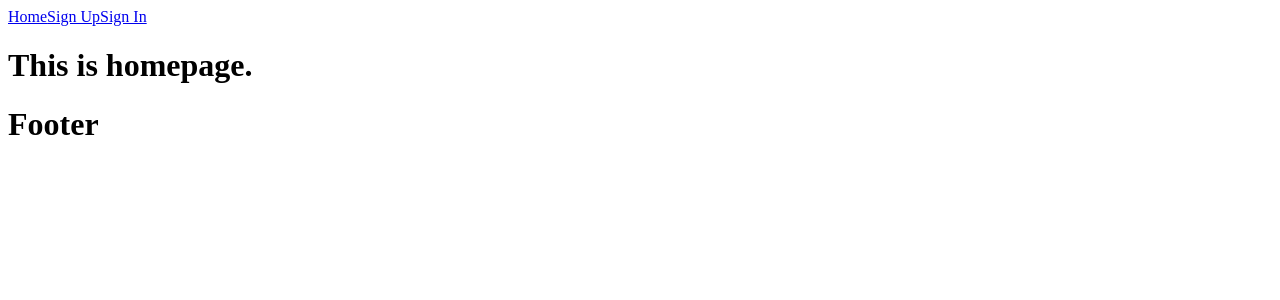
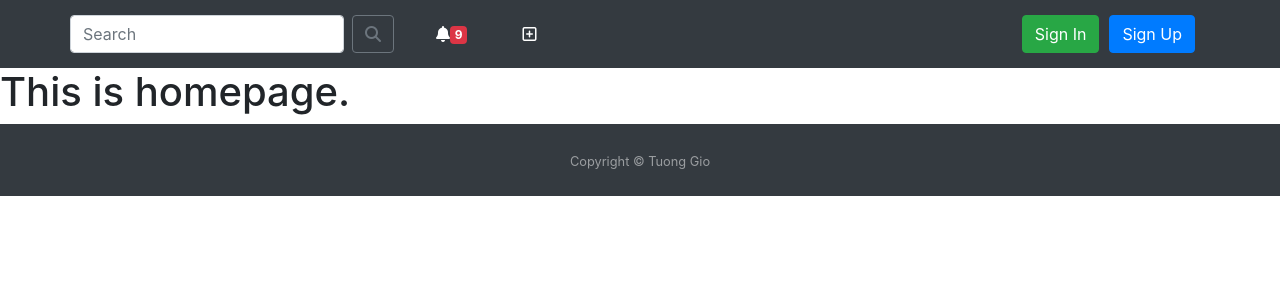
Before and after one commit to hoangthuc701/queue_overflow, a React (Create React App) app in the folder client/: page / in a window 1280 px wide. Shown: the top 300 px of the page. Built offline with nearby package versions, Linux system fonts and the light colour scheme.

Commit message:
add header and footer

```diff
--- a/client/public/index.html
+++ b/client/public/index.html
@@ -15,6 +15,9 @@
       user's mobile device or desktop. See https://developers.google.com/web/fundamentals/web-app-manifest/
     -->
     <link rel="manifest" href="%PUBLIC_URL%/manifest.json" />
+     <!-- Bootstrap CSS -->
+     <link rel="stylesheet" href="https://stackpath.bootstrapcdn.com/bootstrap/4.5.0/css/bootstrap.min.css" integrity="sha384-9aIt2nRpC12Uk9gS9baDl411NQApFmC26EwAOH8WgZl5MYYxFfc+NcPb1dKGj7Sk" crossorigin="anonymous">
+
     <!--
       Notice the use of %PUBLIC_URL% in the tags above.
       It will be replaced with the URL of the `public` folder during the build.
@@ -25,6 +28,7 @@
       Learn how to configure a non-root public URL by running `npm run build`.
     -->
     <title>React App</title>
+
   </head>
   <body>
     <noscript>You need to enable JavaScript to run this app.</noscript>
@@ -39,5 +43,11 @@
       To begin the development, run `npm start` or `yarn start`.
       To create a production bundle, use `npm run build` or `yarn build`.
     -->
+      <!-- Optional JavaScript -->
+      <!-- jQuery first, then Popper.js, then Bootstrap JS -->
+      <script src="https://kit.fontawesome.com/3ce4ca6e7c.js" crossorigin="anonymous"></script>
+      <script src="https://code.jquery.com/jquery-3.5.1.slim.min.js" integrity="sha384-DfXdz2htPH0lsSSs5nCTpuj/zy4C+OGpamoFVy38MVBnE+IbbVYUew+OrCXaRkfj" crossorigin="anonymous"></script>
+      <script src="https://cdn.jsdelivr.net/npm/popper.js@1.16.0/dist/umd/popper.min.js" integrity="sha384-Q6E9RHvbIyZFJoft+2mJbHaEWldlvI9IOYy5n3zV9zzTtmI3UksdQRVvoxMfooAo" crossorigin="anonymous"></script>
+      <script src="https://stackpath.bootstrapcdn.com/bootstrap/4.5.0/js/bootstrap.min.js" integrity="sha384-OgVRvuATP1z7JjHLkuOU7Xw704+h835Lr+6QL9UvYjZE3Ipu6Tp75j7Bh/kR0JKI" crossorigin="anonymous"></script>
   </body>
 </html>
--- a/client/src/components/Footer/index.js
+++ b/client/src/components/Footer/index.js
@@ -2,7 +2,11 @@ import React from 'react';
 
 const Footer = () => (
   <>
-    <h1>Footer</h1>
+    <footer id="sticky-footer" className="py-4 bg-dark text-white-50 mt-2">
+      <div className="container text-center">
+        <small>Copyright &copy; Tuong Gio </small>
+      </div>
+    </footer>
   </>
 );
 export default Footer;
--- a/client/src/components/Header/index.js
+++ b/client/src/components/Header/index.js
@@ -3,10 +3,102 @@ import { Link } from 'react-router-dom';
 
 const Header = () => (
   <>
-    <div>
-      <Link to="/">Home</Link>
-      <Link to="/signup">Sign Up</Link>
-      <Link to="/signin">Sign In</Link>
+    <div className="navbar navbar-dark bg-dark">
+      <div className="container justify-content-between">
+        <div className="row">
+          <form className="form-inline">
+            <input
+              className="form-control mr-sm-2"
+              type="search"
+              placeholder="Search"
+              aria-label="Search"
+            />
+            <button
+              className="btn my-2  my-sm-0 rounded btn-outline-secondary "
+              type="submit"
+            >
+              <i className="fas fa-search" />
+            </button>
+          </form>
+          <div
+            className="btn-group  btn my-2   my-sm-0 rounded ml-3"
+            role="group"
+          >
+            <button
+              id="btnGroupDrop1"
+              type="button"
+              style={{ color: 'white' }}
+              className="btn "
+              data-toggle="dropdown"
+              aria-haspopup="true"
+              aria-expanded="false"
+            >
+              <i className="fas fa-bell" />
+              <span className="badge badge-danger">9</span>
+            </button>
+            <div className="dropdown-menu" aria-labelledby="btnGroupDrop1">
+              <Link className="dropdown-item" href>
+                <div className="media">
+                  <img
+                    className="align-self-start rounded-circle mr-2 "
+                    src="https://cdn.pixabay.com/photo/2016/08/08/09/17/avatar-1577909_960_720.png"
+                    style={{ height: '40px', width: '40px' }}
+                    alt=""
+                  />
+                  <div className="media-left">
+                    <h6 className="mb-0">
+                      {' '}
+                      <b> Hoàng Anh Tuấn </b> commented on{' '}
+                      <b>How to learn...</b>{' '}
+                    </h6>
+                    I totally donot wanna do it. Rimmer can do it.
+                  </div>
+                </div>
+              </Link>
+              <Link className="dropdown-item" href>
+                <div className="media">
+                  <img
+                    className="align-self-start rounded-circle mr-2 "
+                    src="https://cdn.pixabay.com/photo/2016/08/08/09/17/avatar-1577909_960_720.png"
+                    style={{ height: '40px', width: '40px' }}
+                    alt=""
+                  />
+                  <div className="media-left">
+                    <h6 className="mb-0">
+                      {' '}
+                      <b> Hoàng Anh Tuấn </b> commented on{' '}
+                      <b>How to learn...</b>{' '}
+                    </h6>
+                    I totally donot wanna do it. Rimmer can do it.
+                  </div>
+                </div>
+              </Link>
+            </div>
+          </div>
+          <button
+            className="btn my-2 my-sm-0 rounded ml-3"
+            style={{ color: 'white' }}
+            type="submit"
+          >
+            <i className="far fa-plus-square" />
+          </button>
+        </div>
+        <div>
+          <Link type="button" className="btn btn-success" to="/signin">
+            {' '}
+            Sign In{' '}
+          </Link>
+          <Link
+            type="button"
+            className="btn btn-primary"
+            style={{ marginLeft: '10px' }}
+            to="/signup"
+          >
+            {' '}
+            Sign Up{' '}
+          </Link>
+        </div>
+      </div>
     </div>
   </>
 );
```
